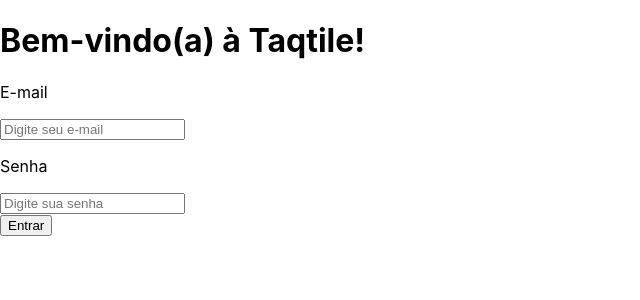
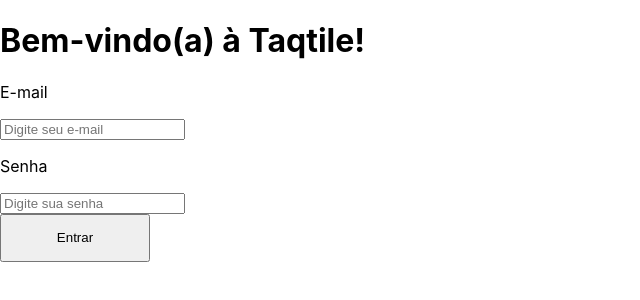
Before and after one commit to indigotech/onboard-julia-carvalho, a React (Create React App) app: page / in a window 1280 px wide. Shown: the top 300 px of the page, without its empty margins (0-640 px from the left). Built offline with nearby package versions, Linux system fonts and the light colour scheme.

Commit message:
Adds loading indicator

```diff
--- /dev/null
+++ b/src/pages/components/custom-button.tsx
@@ -0,0 +1,42 @@
+import React from "react";
+import { Spinner } from "./spinner";
+
+interface ButtonProps {
+  title: string;
+  onClick: () => void;
+  loading?: boolean;
+}
+
+export const CustomButton: React.FC<ButtonProps> = ({
+  title,
+  onClick,
+  loading,
+}) => {
+  return (
+    <button
+      className="bg-red-500 text-white px-4 py-2"
+      onClick={onClick}
+      disabled={loading}
+      style={{
+        width: "150px",
+        height: "48px",
+        display: "flex",
+        alignItems: "center",
+        justifyContent: "center",
+      }}
+    >
+      {loading && (
+        <div
+          style={{
+            position: "absolute",
+            left: "16px",
+          }}
+        >
+          {" "}
+          <Spinner />{" "}
+        </div>
+      )}
+      {title}
+    </button>
+  );
+};
--- /dev/null
+++ b/src/pages/components/spinner.tsx
@@ -0,0 +1,26 @@
+import React from "react";
+
+export const Spinner = () => {
+  return (
+    <div
+      style={{
+        width: "16px",
+        height: "16px",
+        border: "2px solid white",
+        borderTop: "2px solid transparent",
+        borderRadius: "50%",
+        animation: "spin 0.6s linear infinite",
+      }}
+    >
+      <style>
+        {`
+          @keyframes spin {
+            to {
+              transform: rotate(360deg);
+            }
+          }
+        `}
+      </style>
+    </div>
+  );
+};
--- a/src/pages/login.tsx
+++ b/src/pages/login.tsx
@@ -1,6 +1,7 @@
 import React, { useState } from "react";
 import { isValidEmail, isValidPassword } from "../utils/validation";
 import { apiClient } from "../services/api";
+import { CustomButton } from "./components/custom-button";
 
 const Login = () => {
   const [email, setEmail] = useState("");
@@ -8,6 +9,7 @@
   const [emailError, setEmailError] = useState("");
   const [passwordError, setPasswordError] = useState("");
   const [apiError, setApiError] = useState("");
+  const [loading, setLoading] = useState(false);
 
   const handleLogin = async () => {
     let valid = true;
@@ -32,6 +34,7 @@
 
     if (valid) {
       setApiError("");
+      setLoading(true);
 
       try {
         const response = await apiClient.post("/authenticate", {
@@ -47,6 +50,8 @@
         } else {
           setApiError("Erro inesperado. Tente novamente.");
         }
+      } finally {
+        setLoading(false);
       }
     }
   };
@@ -78,7 +83,9 @@
         {passwordError && <p>{passwordError}</p>}
       </div>
       {apiError && <p>{apiError}</p>}
-      <button onClick={handleLogin}>Entrar</button>
+      <div>
+        <CustomButton title="Entrar" onClick={handleLogin} loading={loading} />
+      </div>
     </>
   );
 };
```
Also changed, not shown: src/services/api.tsx (line endings or trailing spaces).
